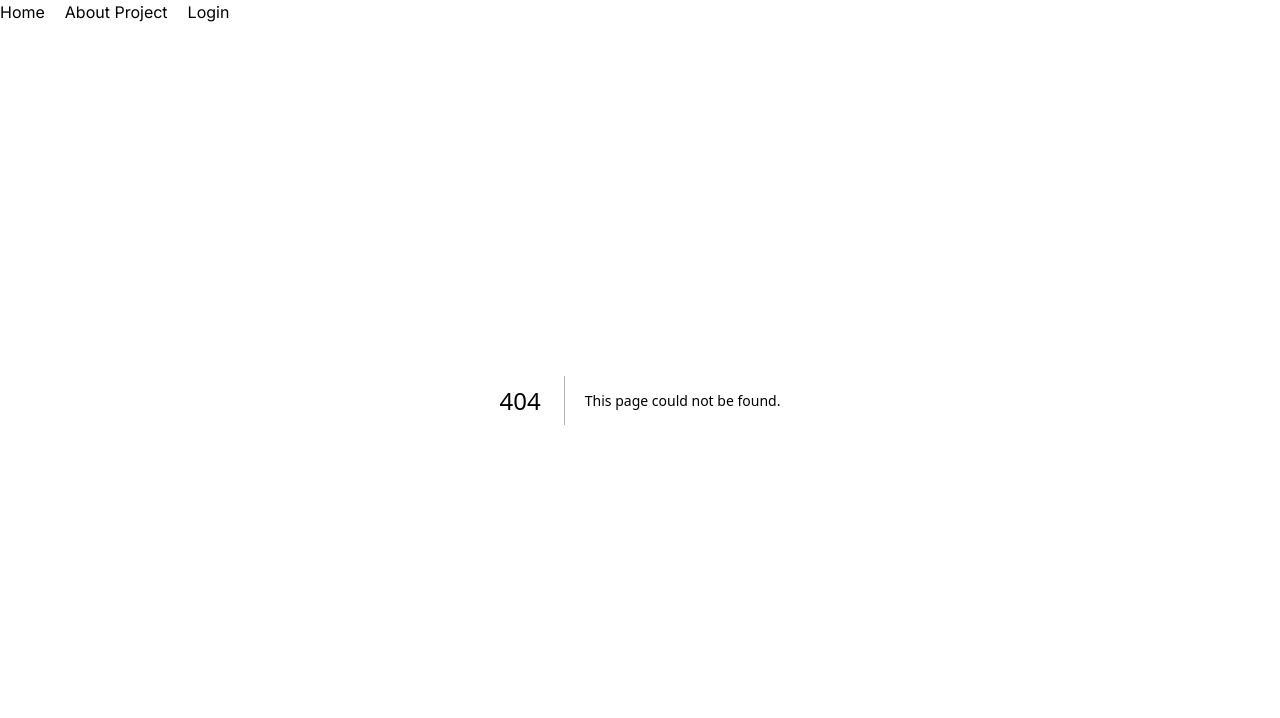
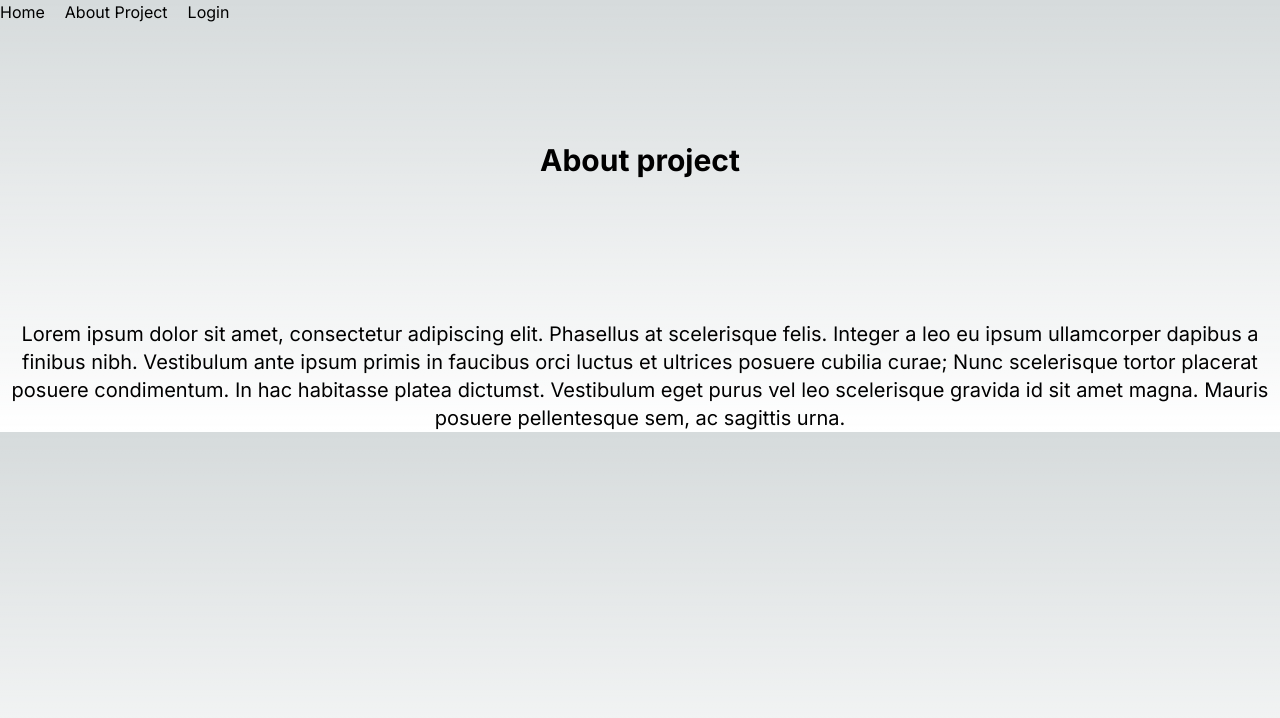
Before and after one commit to idkwhoamitho/THE-ASSISTANT-STUDY-APP, a Next.js app: page /About in a window 1280 px wide. Before the commit this address had no page. Shown: the top 718 px of the page. Built offline with nearby package versions, Linux system fonts and the light colour scheme.

Commit message:
making an about page

```diff
--- /dev/null
+++ b/src/app/About/page.js
@@ -0,0 +1,20 @@
+export default function About()
+{
+    return(
+        <>
+            <div className="flex h-80 items-center justify-center">
+                <h1 className='text-center text-3xl font-bold'>About project</h1>
+            </div>
+            <div className="flex h-auto justify-center ">
+                <p className=" text-center text-xl">
+                    Lorem ipsum dolor sit amet, consectetur adipiscing elit. Phasellus at scelerisque felis.
+                    Integer a leo eu ipsum ullamcorper dapibus a finibus nibh.
+                    Vestibulum ante ipsum primis in faucibus orci luctus et ultrices posuere cubilia curae; Nunc scelerisque tortor placerat posuere condimentum.
+                    In hac habitasse platea dictumst.
+                    Vestibulum eget purus vel leo scelerisque gravida id sit amet magna.
+                    Mauris posuere pellentesque sem, ac sagittis urna.
+                </p>
+            </div>
+        </>
+    )
+}
--- a/src/app/page.js
+++ b/src/app/page.js
@@ -4,9 +4,9 @@ export default function Home() {
   return (
     <>
       <div className='flex justify-center items-center h-screen flex-col'>
-        <h1 className='text-center font-bold font-light text-3xl'>WELCOME TO THE ASSISTANT</h1>
+        <h1 className='text-center font-bold text-3xl'>WELCOME TO THE ASSISTANT</h1>
         <br />
-        <h1 className='text-center font-bold font-light text-2xl'>YOUR STUDY TOOLBOX</h1>
+        <h1 className='text-white text-center text-opacity-75  text-2xl'>YOUR STUDY TOOLBOX</h1>
         <br />
         <button className="bg-transparent text-white font-semibold py-2 px-4 border border-white rounded hover:bg-white hover:text-black">
           GET STARTED
```
Also changed, not shown: 1 other file (tests, documents, lock files or other folders).
